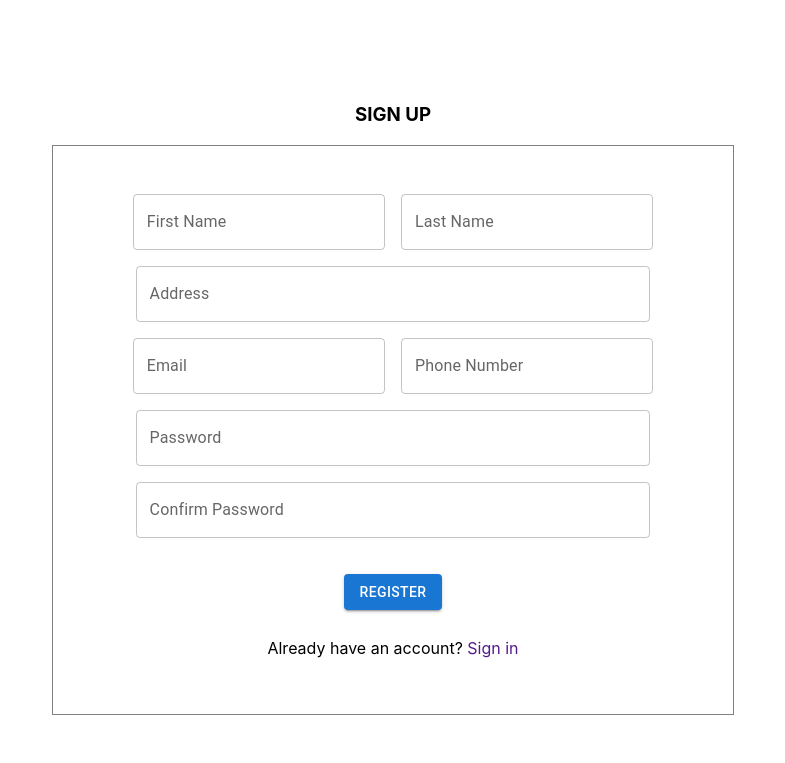
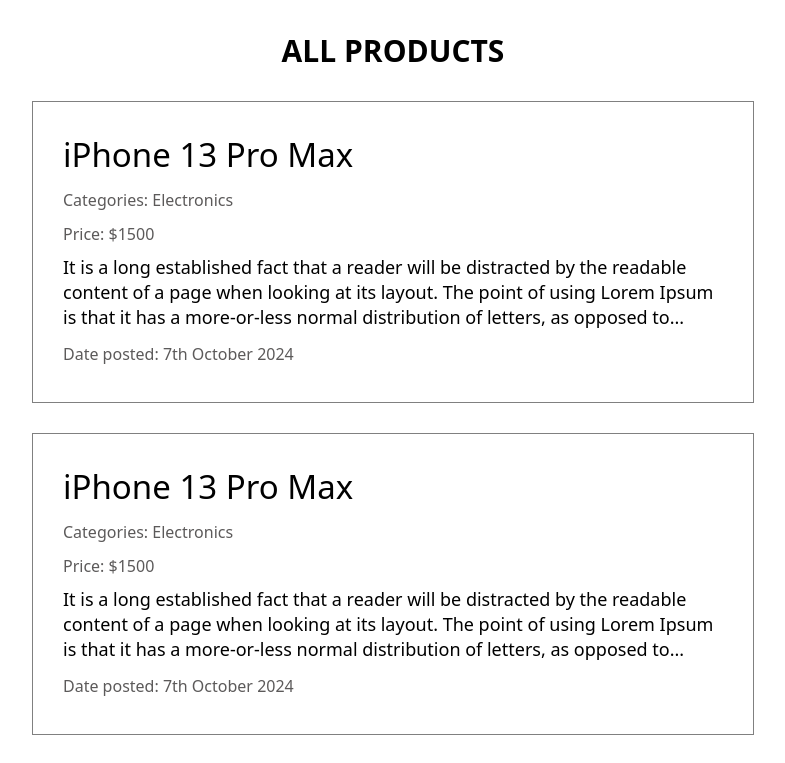
Before and after one commit to ayman-awal/teebay-front, a React (Create React App) app: page / in a window 1280 px wide. Shown: the top 763 px of the page, without its empty margins (247-1032 px from the left). Built offline with nearby package versions, Linux system fonts and the light colour scheme.

Commit message:
add product list page and product card component

```diff
--- a/package.json
+++ b/package.json
@@ -11,6 +11,7 @@
     "@testing-library/user-event": "^13.5.0",
     "react": "^18.3.1",
     "react-dom": "^18.3.1",
+    "react-router-dom": "^6.26.2",
     "react-scripts": "5.0.1",
     "styled-components": "^6.1.13",
     "web-vitals": "^2.1.4"
--- a/src/App.css
+++ b/src/App.css
@@ -1,5 +1,22 @@
 .App {
   text-align: center;
+}
+
+* {
+  padding: 0;
+  margin: 0;
+}
+
+p, h3 {
+  font-family: system-ui, -apple-system, BlinkMacSystemFont, "Segoe UI", Roboto, "Helvetica Neue", Arial, sans-serif;
+}
+
+.center {
+  margin: 0 auto;
+}
+
+.container{
+  max-width: 1200px;
 }
 
 .flex{
@@ -42,6 +59,31 @@
   text-decoration: none;
 }
 
+.pointer{
+  cursor: pointer;
+}
+
+.product-title{
+  font-weight: 500;
+  font-size: 33px;
+  margin-bottom: 12px;
+}
+
+.product-detail-text {
+  font-weight: 500;
+  color: #5c5a5a;
+  font-size: 16px;
+  margin-top: 12px;
+}
+
+.product-description {
+  font-weight: 500;
+  margin-top: 10px;
+  line-height: 1.4;
+  font-size: 18px;
+
+}
+
 .App-logo {
   height: 40vmin;
   pointer-events: none;
--- a/src/App.js
+++ b/src/App.js
@@ -1,12 +1,18 @@
 import './App.css';
+import { BrowserRouter as Router, Route, Routes } from 'react-router-dom';
 import SignIn from './components/SignIn';
 import SignUp from './components/SignUp';
+import AllProducts from './components/AllProducts';
+
 function App() {
   return (
-    <div>
-      {/* <SignIn /> */}
-      <SignUp />
-    </div>
+    <Router>
+      <Routes>
+        <Route path="/" element={<AllProducts />} />
+        <Route path="/signin" element={<SignIn />} />
+        <Route path="/signup" element={<SignUp />} />
+      </Routes>
+    </Router>
   );
 }
 
--- /dev/null
+++ b/src/components/AllProducts.js
@@ -0,0 +1,19 @@
+import React from 'react'
+import ProductCard from './ProductCard'
+
+const AllProducts = () => {
+  return (
+    <div className='container center'>
+        <div>
+            <h3 style={{textAlign: 'center', margin: '30px 0', fontSize: '30px'}}>ALL PRODUCTS</h3>
+
+            <ProductCard />
+            <ProductCard />
+            <ProductCard />
+
+        </div>
+    </div>
+  )
+}
+
+export default AllProducts
--- /dev/null
+++ b/src/components/ProductCard.js
@@ -0,0 +1,23 @@
+import React from 'react'
+
+const ProductCard = () => {
+  return (
+    <div className='center box-border pointer' style={{height: '300px', width: '60%', marginTop: '30px'}}>
+        <div className='product-card-container' style={{padding: '30px'}}>
+            <p className='product-title'>iPhone 13 Pro Max</p>
+            <p className='product-detail-text'>Categories: Electronics</p>
+            <p className='product-detail-text'>Price: $1500</p>
+
+            <p className='product-description'>It is a long established fact that a reader will be distracted by the readable content of a
+            page when looking at its layout. The point of using Lorem Ipsum is that it has a more-or-less normal
+            distribution of letters, as opposed to...</p>
+
+            <p className='product-detail-text'>Date posted: 7th October 2024</p>
+
+        </div>
+
+    </div>
+  )
+}
+
+export default ProductCard
--- a/src/index.css
+++ /dev/null
@@ -1,13 +0,0 @@
-body {
-  margin: 0;
-  font-family: -apple-system, BlinkMacSystemFont, 'Segoe UI', 'Roboto', 'Oxygen',
-    'Ubuntu', 'Cantarell', 'Fira Sans', 'Droid Sans', 'Helvetica Neue',
-    sans-serif;
-  -webkit-font-smoothing: antialiased;
-  -moz-osx-font-smoothing: grayscale;
-}
-
-code {
-  font-family: source-code-pro, Menlo, Monaco, Consolas, 'Courier New',
-    monospace;
-}
--- a/src/index.js
+++ b/src/index.js
@@ -1,6 +1,5 @@
 import React from 'react';
 import ReactDOM from 'react-dom/client';
-import './index.css';
 import App from './App';
 // import reportWebVitals from './reportWebVitals';
 
```
Also changed, not shown: src/components/SignUp.js (+3 -11 lines), 1 other file (tests, documents, lock files or other folders).
